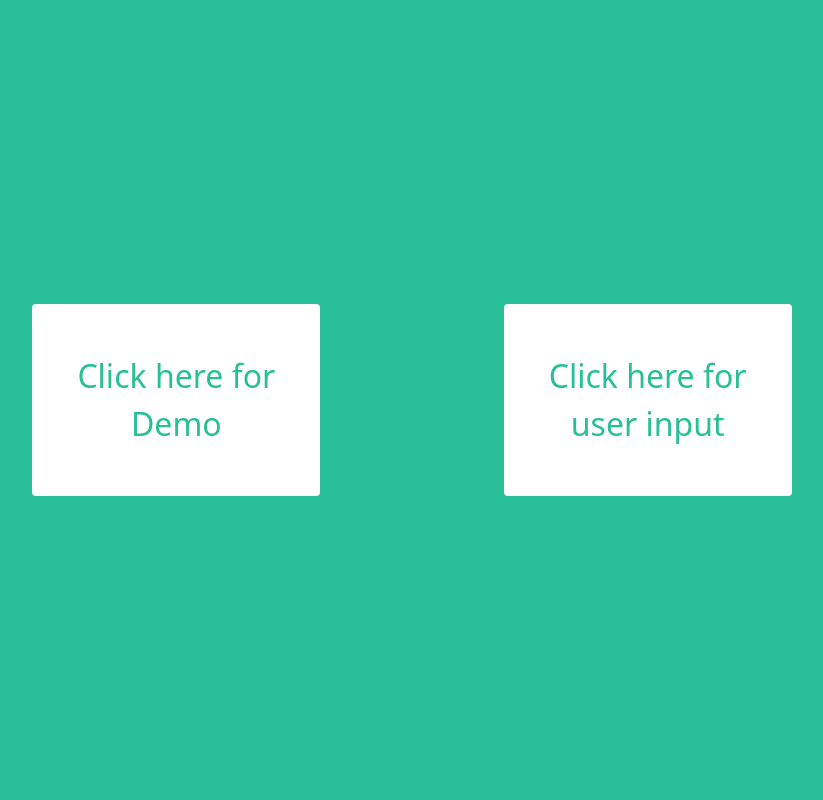
After one commit to arbasil05/Diabetica---final, a Django app: template myproj/model/templates/choice.html in a window 1280 px wide. The commit adds this page. Shown: the whole page, without its empty margins (233-1056 px from the left). Run offline with Django 4.2, Linux system fonts and the light colour scheme; the template is opened without the code that fills it, so the values that code supplies are empty; parts of the project's set-up code (start-up, migrations or seed data) failed here and were passed over.

Commit message:
choice.html added

```diff
--- a/myproj/model/templates/Home.html
+++ b/myproj/model/templates/Home.html
@@ -226,7 +226,7 @@ nav {
           <li class="link"><a href="#">About Us</a></li>
           <li class="link"><a href="#">Contact</a></li>
         </ul>
-        <form action="forms">
+        <form action="choice">
         {% csrf_token %}
         <button class="btn">Get Started</button>
         </form>
--- /dev/null
+++ b/myproj/model/templates/choice.html
@@ -0,0 +1,46 @@
+<!DOCTYPE html>
+<html lang="en">
+<head>
+    <meta charset="UTF-8">
+    <meta name="viewport" content="width=device-width, initial-scale=1.0">
+    <title>Diabetica | Choose</title>
+    <link href="https://cdn.jsdelivr.net/npm/bootstrap@5.0.0-beta3/dist/css/bootstrap.min.css" rel="stylesheet">
+    <style>
+        body {
+            background-color: #28bf96;
+            display: flex;
+            justify-content: center;
+            align-items: center;
+            height: 100vh;
+        }
+        .container{
+            display: flex;
+            justify-content: space-evenly;
+            align-items: center;
+            flex-wrap: wrap;
+        }
+
+        #btn1{
+            background-color: white;
+            color: #28bf96;
+            height: 12rem;
+            width: 18rem;
+            margin: 10px;
+            font-size: 2rem;
+        }
+        #btn2{
+            background-color: white;
+            color: #28bf96;
+            height: 12rem;
+            width: 18rem;
+            font-size: 2rem;
+        }
+    </style>
+</head>
+<body>
+    <div class="container">
+        <button class="btn" id="btn1">Click here for Demo</button>
+        <button class="btn" id="btn2">Click here for user input</button>
+    </div>
+</body>
+</html>
--- a/myproj/model/views.py
+++ b/myproj/model/views.py
@@ -14,8 +14,8 @@ from .models import Patient
 def home(request):
     return render(request,'home.html')
 
-def forms(request):
-    return render(request,'form.html')
+def choice(request):
+    return render(request,'choice.html')
 
 def diabetes(request):
     if request.method == 'POST':
@@ -109,7 +109,7 @@ def diabetes(request):
         print(list_1)
         for i in list_1:
             print(type(i))
-        df = pd.read_csv("C:/Users/arbas/OneDrive/Desktop/cn 2.o/myproj/model/diabetes.csv")
+        df = pd.read_csv("D:\cn 2.o\diabetes.csv")
         #print(df.head())
         def float_to_numeric(df,columns):
             for i in columns:
```
Also changed, not shown: myproj/db.sqlite3.
